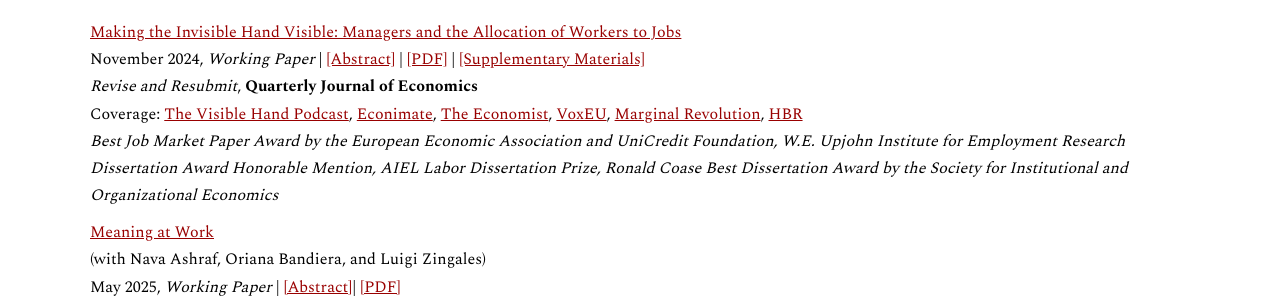
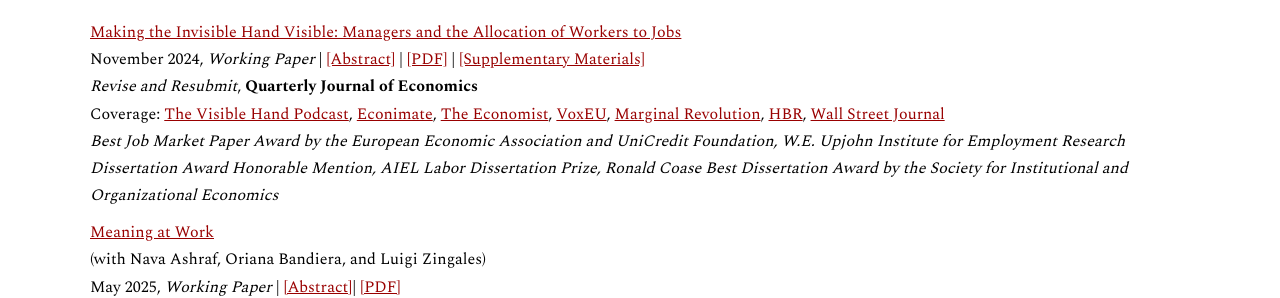
Before and after one commit to virginiaminni/virginiaminni.github.io, a Jekyll site: the page built from research.md, in a window 1280 px wide. Shown: the part 222-520 px from the top of the page. Built offline with Jekyll 4.4.1, drawn with Linux system fonts in a browser that asks for light colours.

Commit message:
Update research.md

```diff
--- a/research.md
+++ b/research.md
@@ -11,7 +11,7 @@ permalink: /research/
 <a href="/assets/files/Minni_JMP.pdf" target="_blank" rel="noopener noreferrer">Making the Invisible Hand Visible: Managers and the Allocation of Workers to Jobs</a> <br>
 November 2024, *Working Paper* |  <a href="#" class="toggle-abstract" data-target="abstract-1" style="text-decoration: underline; color: #990000;">[Abstract]</a> | <a href="/assets/files/Minni_JMP.pdf" target="_blank" rel="noopener noreferrer">[PDF]</a> | <a href="/assets/files/Minni_Managers_Supplementary.pdf" target="_blank" rel="noopener noreferrer">[Supplementary Materials]</a> <br>
 *Revise and Resubmit*, **Quarterly Journal of Economics** <br>
-Coverage: <a href="https://www.thevisiblehand.uk/episodes/episode-54" target="_blank" rel="noopener noreferrer">The Visible Hand Podcast</a>, <a href="https://www.youtube.com/watch?v=83ivIJCi2bQ&feature=youtu.be" target="_blank" rel="noopener noreferrer">Econimate</a>, <a href="https://www.economist.com/business/2024/03/21/the-secret-to-career-success-may-well-be-off-to-the-side" target="_blank" rel="noopener noreferrer">The Economist</a>,  <a href="https://cepr.org/voxeu/columns/good-managers-better-matches-job-allocation-effects-worker-productivity" target="_blank" rel="noopener noreferrer">VoxEU</a>, <a href="https://marginalrevolution.com/marginalrevolution/2025/06/the-value-of-good-management-and-also-talent-allocation.html?utm_source=rss&utm_medium=rss&utm_campaign=the-value-of-good-management-and-also-talent-allocation" target="_blank" rel="noopener noreferrer">Marginal Revolution</a>, <a href="https://hbr.org/2025/10/new-research-on-how-the-best-managers-shape-employees-careers" target="_blank" rel="noopener noreferrer">HBR</a> <br>
+Coverage: <a href="https://www.thevisiblehand.uk/episodes/episode-54" target="_blank" rel="noopener noreferrer">The Visible Hand Podcast</a>, <a href="https://www.youtube.com/watch?v=83ivIJCi2bQ&feature=youtu.be" target="_blank" rel="noopener noreferrer">Econimate</a>, <a href="https://www.economist.com/business/2024/03/21/the-secret-to-career-success-may-well-be-off-to-the-side" target="_blank" rel="noopener noreferrer">The Economist</a>,  <a href="https://cepr.org/voxeu/columns/good-managers-better-matches-job-allocation-effects-worker-productivity" target="_blank" rel="noopener noreferrer">VoxEU</a>, <a href="https://marginalrevolution.com/marginalrevolution/2025/06/the-value-of-good-management-and-also-talent-allocation.html?utm_source=rss&utm_medium=rss&utm_campaign=the-value-of-good-management-and-also-talent-allocation" target="_blank" rel="noopener noreferrer">Marginal Revolution</a>, <a href="https://hbr.org/2025/10/new-research-on-how-the-best-managers-shape-employees-careers" target="_blank" rel="noopener noreferrer">HBR</a>, <a href="https://www.wsj.com/business/c-suite/manager-strengths-rellocating-talent-f0add2da?st=1TpMoE&reflink=desktopwebshare_permalink" target="_blank" rel="noopener noreferrer">Wall Street Journal</a> <br>
 *Best Job Market Paper Award by the European Economic Association and UniCredit Foundation, W.E. Upjohn Institute for Employment Research Dissertation Award Honorable Mention, AIEL Labor Dissertation Prize, Ronald Coase Best Dissertation Award by the Society for Institutional and Organizational Economics* <br>
 <div id="abstract-1" style="display: none; margin-top: 10px;">
 <em>Abstract:</em> Why do managers matter for firm performance? This paper provides evidence of the critical role of managers in matching workers to jobs within the firm using the universe of personnel records from a large multinational firm. The data covers 200,000 white-collar workers and 30,000 managers over 10 years in 100 countries. I identify good managers as the top 30% by their speed of promotion and leverage exogenous variation induced by the rotation of managers across teams. I find that good managers cause workers to reallocate within the firm through lateral and vertical transfers. This leads to large and persistent gains in workers’ career progression and productivity. Seven years after the manager transition, workers earn 30% more and perform better on objective performance measures. My results imply that the visible hands of managers match workers’ specific skills to specialized jobs, leading to an improvement in the productivity of existing workers that outlasts the managers’ time at the firm.
```
